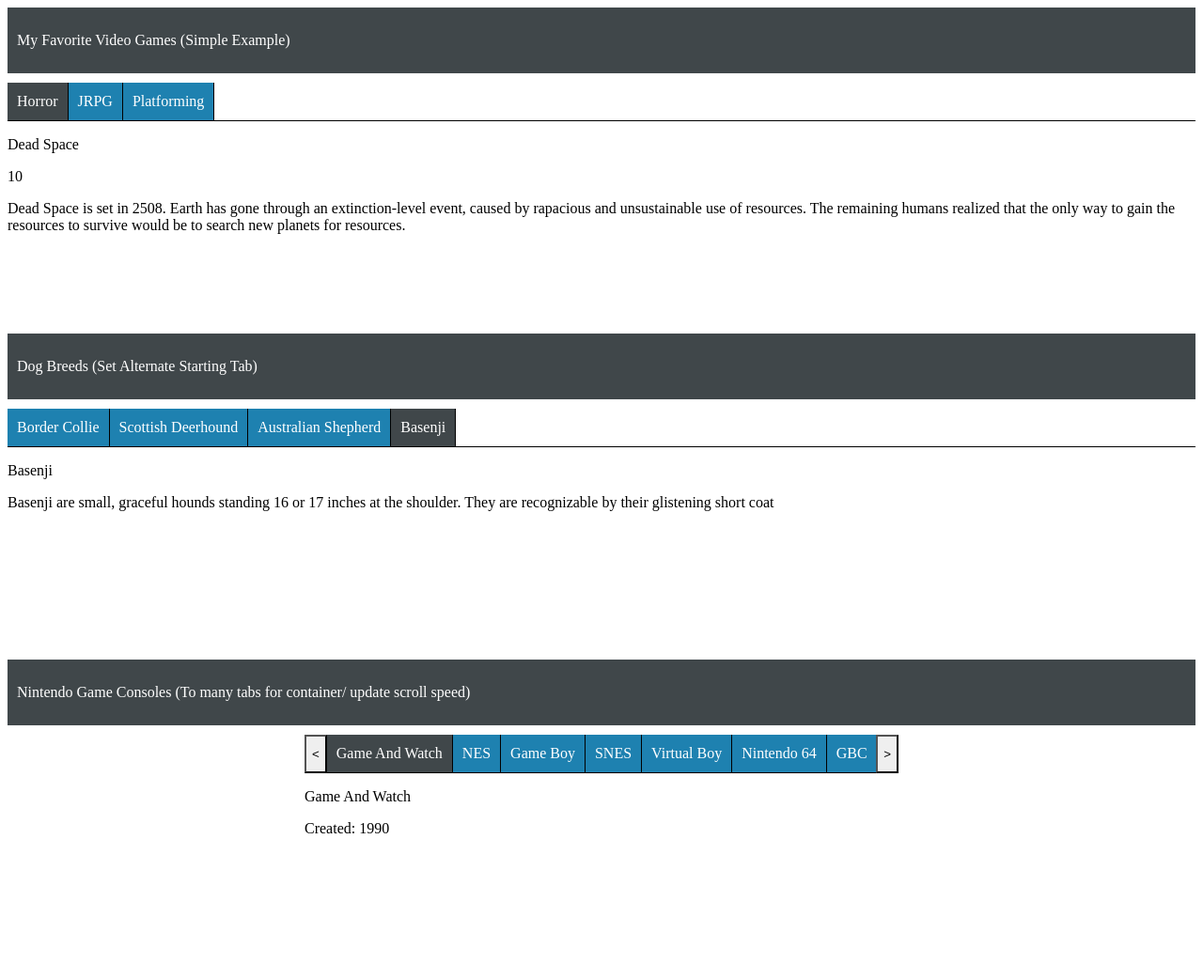
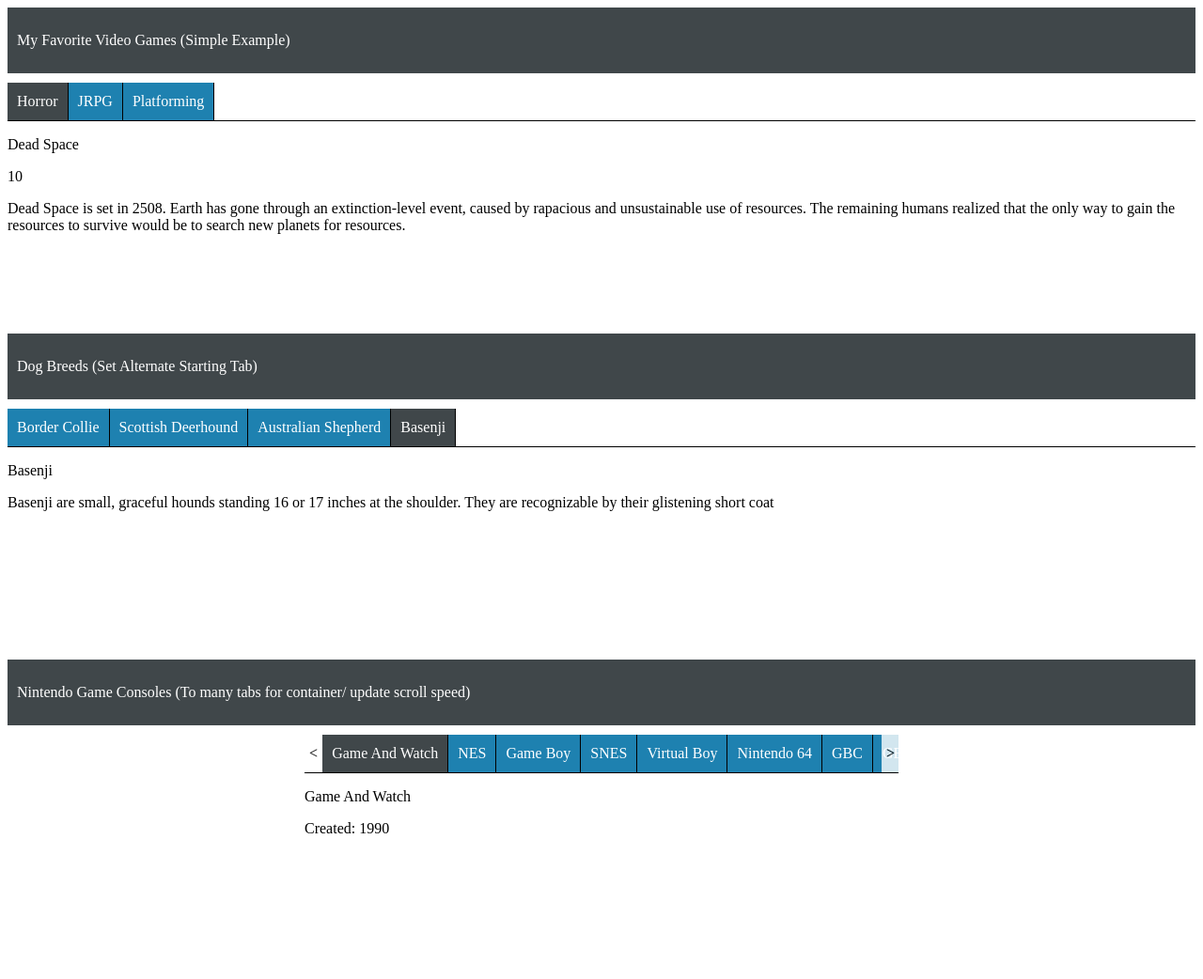
Before and after one commit to DrSkylit/skylit-tabs, a plain HTML site: page example/index.html in a window 1280 px wide. Shown: the whole page at 94% size. Drawn offline with Linux system fonts and the light colour scheme.

Commit message:
Removed the need for decoy buttons as I used the stucky position instead, added some code to keep the taq labelo and slibebutton label in the center and updated the max scroll speed

```diff
--- a/SkylitTabs/css/skylitTabs.css
+++ b/SkylitTabs/css/skylitTabs.css
@@ -10,24 +10,44 @@
 	border-bottom: 1px solid black;
 	white-space: nowrap;
 	overflow: hidden;
+	height: 40px;
 }
 
 .skylit-slide-btn{
+	height: 100%;
 	border-radius: 0px;
+    padding: 0 5px;
+    border-width: 1px;
+    vertical-align: top;
+    display: inline-block;
+    background: white;
+	opacity: .8;
 }
 
 #skylit-slide-left{
-	position: absolute;
+	position: sticky;
 	left: 0px;
 }
 
 #skylit-slide-right{
-	position: absolute;
-	right: 0px;
+	position: sticky;
+	right: -1px;
+}
+
+.skylit-arrow-ctn{
+	width: 100%;
+	height: 100%;
+	font-weight: 900;
+	-webkit-touch-callout: none; /* iOS Safari */
+    -webkit-user-select: none; /* Safari */
+    -moz-user-select: none; /* Old versions of Firefox */
+    -ms-user-select: none; /* Internet Explorer/Edge */
+    user-select: none;
 }
 
 .skylit-tab{
 	display: inline-block;
+	height: 100%;
 }
 
 .skylit-tab-label{
@@ -38,6 +58,7 @@
 	cursor: pointer;
 	color: white;
 	display: inline-block;
+	height: 100%;
 	-webkit-user-select: none; /* Safari */
   	-ms-user-select: none; /* IE 10 and IE 11 */
  	 user-select: none; /* Standard syntax */
@@ -55,6 +76,10 @@
 	min-height: 200px;
 }
 
-.skylit-tab-hide{
+.skylit-hidden{
 	display: none;
 }
+
+.skylit-show{
+	display: block;
+}
--- a/SkylitTabs/js/SkylitTabHolder.js
+++ b/SkylitTabs/js/SkylitTabHolder.js
@@ -7,10 +7,8 @@ class SkylitTabHolder{
 		this.uniqueTabId;
 		this.slideBtnRight;
 		this.slideBtnLeft;
-		this.slideDecoyRight;
-		this.slideDecoyLeft;
 		this.scrollSpeed = 50;
-		this.maxScrollSpeed = 200;
+		this.maxScrollSpeed = 250;
 		this.minScrollSpeed = 1;
 	}
 	createTabHolder(){
@@ -56,19 +54,18 @@ class SkylitTabHolder{
 					// if its class contains the skylit-tab-content we want to hide it
 					// this will hide all tabs
 					if(hasClass){
-						element.classList.replace("skylit-tab-show", "skylit-tab-hide");
+						element.classList.replace("skylit-show", "skylit-hidden");
 						let splitId = self.id.split("-");
 						let splitElement = element.id.split("-");
 						// if the radio id end number and element id end number are the same
 						// we can show that tab
 						if(splitId[2] == splitElement[3]){
-							element.classList.replace("skylit-tab-hide", "skylit-tab-show");
+							element.classList.replace("skylit-hidden", "skylit-show");
 						}
 					}
 				});
 			}
 		});
-
 		let label = document.createElement("label");
 		label.setAttribute("for",RadioId);
 		label.classList.add("skylit-tab-label");
@@ -76,14 +73,23 @@ class SkylitTabHolder{
 
 		tabCtn.append(radio);
 		tabCtn.append(label);
+		this.holder.append(tabCtn);
+		/*
+			if the height of the tab holder is changed this will make sure that the tab label
+			will always be centered
 
-		this.holder.append(tabCtn);
+		*/
+		let paddingTop = getComputedStyle(label).getPropertyValue('padding-top');
+		let paddingBotttom = getComputedStyle(label).getPropertyValue('padding-bottom');
+		// we need to remove the px and convert to an int
+		paddingTop = parseInt(paddingTop.substring(0, paddingTop.length-2));
+		paddingBotttom = parseInt(paddingBotttom.substring(0, paddingBotttom.length-2));
+		label.setAttribute("style","line-height:" + (this.holder.clientHeight-(paddingTop+paddingBotttom)) + "px");
 	}
 
 	createLeftSlideButtton(){
 		let self = this;
 		this.slideBtnLeft = this.createSlideButton("skylit-slide-left","<");
-		this.slideDecoyLeft = this.createSlideDecoy("skylit-slide-decoy",">")
 		this.slideBtnLeft.addEventListener("click",function(evt){
 			self.holder.scrollBy({
   				left: -self.scrollSpeed,
@@ -91,14 +97,12 @@ class SkylitTabHolder{
 			});
 		});
 
-		this.holder.append(this.slideBtnLeft);
-		this.holder.append(this.slideDecoyLeft);
+		this.holder.prepend(this.slideBtnLeft);
 	}
 
 	createRightSlideButtton(){
 		let self = this;
 		this.slideBtnRight = this.createSlideButton("skylit-slide-right",">");
-		this.slideDecoyRight = this.createSlideDecoy("skylit-slide-decoy",">")
 		this.slideBtnRight.addEventListener("click",function(evt){
 			self.holder.scrollBy({
   				left: self.scrollSpeed,
@@ -106,36 +110,30 @@ class SkylitTabHolder{
 			});
 		});
 
-		this.holder.prepend(this.slideBtnRight);
-		this.holder.prepend(this.slideDecoyRight);
+		this.holder.append(this.slideBtnRight);
 	}
 
 	createSlideButton(id,direction){
-		let slideButton = document.createElement("button");
-		slideButton.textContent = direction;
+		let slideButton = document.createElement("div");
 		slideButton.classList.add("skylit-slide-btn");
 		slideButton.setAttribute("id",id);
 		slideButton.setAttribute("hidden",true);
+
+		let arrowCtn = document.createElement("div");
+		arrowCtn.classList.add("skylit-arrow-ctn");
+		let arrow = document.createElement("span");
+		arrow.textContent = direction;
+		arrowCtn.append(arrow)
+
+		slideButton.append(arrowCtn)
+
 		/*
 			since these buttons have a position of absolute we need to
 			figure out the height of their parent on the fly and update
 			them accordingly
 		*/
-		slideButton.style.height = this.holder.offsetHeight + "px";
+		slideButton.setAttribute("style","line-height:" + (this.holder.clientHeight) + "px");
 		return slideButton;
-	}
-
-	createSlideDecoy(className,direction){
-		/*
-			We create a slide decoy button that matches the exact specs of the fixed button
-			This way the width of the holder will update as if the fixed buttons are not fixed
-		*/
-		let slideDecoy = document.createElement("button");
-		slideDecoy.textContent = direction;
-		slideDecoy.classList.add(className);
-		slideDecoy.setAttribute("hidden",true);
-
-		return slideDecoy;
 	}
 
 	createResizeEvent(){
@@ -172,22 +170,17 @@ class SkylitTabHolder{
 		go though the created tabs.
 	*/
 	updateOverflow(){
-		if(this.isOverflown(this.holder)){
-			this.slideBtnRight.removeAttribute("hidden")
-			this.slideBtnLeft.removeAttribute("hidden")
-
-			this.slideDecoyRight.removeAttribute("hidden")
-			this.slideDecoyLeft.removeAttribute("hidden")
+		if(this.isOverflow(this.holder)){
+			this.slideBtnRight.classList.remove("skylit-hidden");
+			this.slideBtnLeft.classList.remove("skylit-hidden");
 		}else{
-			this.slideBtnRight.setAttribute("hidden",true);
-			this.slideBtnLeft.setAttribute("hidden",true);
-			this.slideDecoyRight.setAttribute("hidden",true);
-			this.slideDecoyLeft.setAttribute("hidden",true);
+			this.slideBtnRight.classList.add("skylit-hidden");
+			this.slideBtnLeft.classList.add("skylit-hidden");
 		}
 	}
 
-	isOverflown(element) {
-  		return element.scrollHeight > element.clientHeight || element.scrollWidth > element.clientWidth;
+	isOverflow(element) {
+  		return element.scrollWidth > element.clientWidth;
 	}
 
 	/*
--- a/SkylitTabs/js/SkylitTabs.js
+++ b/SkylitTabs/js/SkylitTabs.js
@@ -28,10 +28,10 @@ class SkylitTabs{
 			div.setAttribute("id","skylit-tab-content-" + i);
 			if(this.isStartingTab(tabName)){
 				this.skylitTabHolder.createTab(tabName,i,true);
-				div.classList.add("skylit-tab-show");
+				div.classList.add("skylit-show");
 			}else{
 				this.skylitTabHolder.createTab(tabName,i,false);
-				div.classList.add("skylit-tab-hide");
+				div.classList.add("skylit-hidden");
 			}
 			div.classList.add("skylit-tab-content");
 			if(!element){
```
